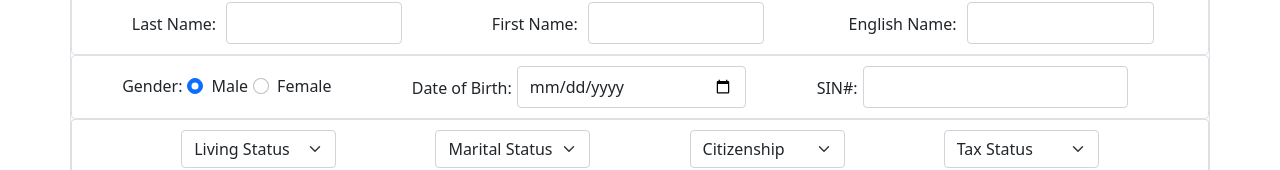
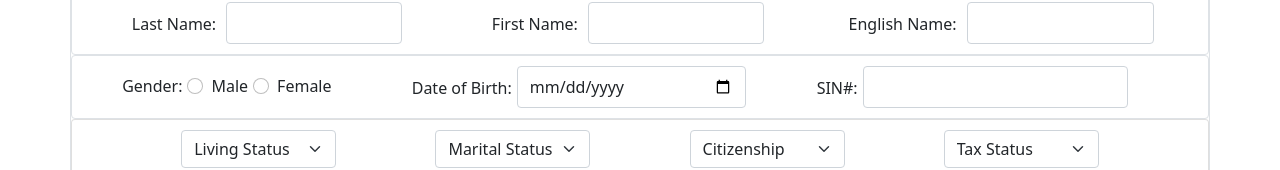
Before and after one commit to Yolanda-C-GitHub/ai-power-aifinancial-application, a React (Create React App) app in the folder Client/: page / in a window 1280 px wide. Shown: the part 168-338 px from the top of the page. Built offline with nearby package versions, Linux system fonts and the light colour scheme.

Commit message:
minor bug fix female and male option

```diff
--- a/Client/src/components/PersonalInfo/Personalinfo.js
+++ b/Client/src/components/PersonalInfo/Personalinfo.js
@@ -14,7 +14,7 @@ export default function Personalinfo() {
     const personalInfoNames = {setLastName, setFirstName, setEnglishName}
 
     // state control for 2nd part
-    const[gender, setGender]= useState("Male")
+    const[gender, setGender]= useState()
     const[birthDay, setBirthday] =useState()
     const[sinNum, setSinNum]= useState()
     const personalInfoOther = {gender,setGender, setBirthday, setSinNum}
--- a/Client/src/components/PersonalInfo/Personalinfoparts/Partfive.js
+++ b/Client/src/components/PersonalInfo/Personalinfoparts/Partfive.js
@@ -15,7 +15,10 @@ export default function Partfive(params) {
     const expiryDateRef=useRef();
     const verificationDateRef=useRef();
 
-
+    const issuingProvinceRef=useRef();
+    const commentRef=useRef();
+    const previousDeclaredRef = useRef();
+    const dischargeDateRef=useRef();
 
 
     return (
@@ -23,15 +26,15 @@ export default function Partfive(params) {
 
             <Form.Group className='formGroupEmail'>
                 <FloatingLabel className='partFiveEmail' label='Email'>
-                    <Form.Control type='email' ref={emailRef} placeholder='Email'/>
+                    <Form.Control type='email' ref={emailRef} placeholder='Email' onChange={()=>params.personalInfoPartFive.setEmail(emailRef.current.value)}/>
                 </FloatingLabel>
 
                 <FloatingLabel className='partFiveCell' label='Cell Phone'>
-                    <Form.Control placeholder='cellphone'ref={cellNumRef} />
+                    <Form.Control placeholder='cellphone'ref={cellNumRef} onChange={()=>params.personalInfoPartFive.setCellNum(cellNumRef.current.value)}/>
                 </FloatingLabel>
 
                 <FloatingLabel className='partFiveHome' label='Home Phone'>
-                    <Form.Control placeholder='homephone' ref={homeNumRef} />
+                    <Form.Control placeholder='homephone' ref={homeNumRef} onChange={()=>params.personalInfoPartFive.setHomeNum} />
                 </FloatingLabel>
 
                 <FloatingLabel className = 'partFiveWork' label='Work Phone'>
@@ -70,7 +73,7 @@ export default function Partfive(params) {
 
             <Form.Group className='IdInfo'>
                 <FloatingLabel label='Issuing Province'>
-                    <Form.Select  className='issuingProvince' >
+                    <Form.Select  className='issuingProvince' ref={issuingProvinceRef} >
                         <option value='ON'>ON</option>
                         <option value='AB'>AB</option>
                         <option value='BC'>BC</option>
@@ -88,18 +91,18 @@ export default function Partfive(params) {
                 </FloatingLabel>
 
                <FloatingLabel label='Comments'>
-                    <Form.Control type='textarea' placeholder='comment' />
+                    <Form.Control type='textarea' placeholder='comment' ref={commentRef} />
                </FloatingLabel>
 
                <FloatingLabel label='Have you previously Declared Bankruptcy?'>
-                    <Form.Select className='previouslyDeclared'>
+                    <Form.Select className='previouslyDeclared' ref={previousDeclaredRef}>
                         <option value='No'>No</option>
                         <option value='Yes'>Yes</option>
                     </Form.Select>
                </FloatingLabel>
 
                <FloatingLabel label='Discharge Date'>
-                    <Form.Control type='date' placeholder='dateOfDischarge' />
+                    <Form.Control type='date' placeholder='dateOfDischarge' ref={dischargeDateRef} />
                </FloatingLabel>
             </Form.Group>
 
--- a/Client/src/components/PersonalInfo/Personalinfoparts/Secondpart.js
+++ b/Client/src/components/PersonalInfo/Personalinfoparts/Secondpart.js
@@ -4,7 +4,8 @@ import './secondpart.css'
 
 export default function Secondpart(params) {
 
-    const genderRef = useRef()
+    const genderFemaleRef = useRef()
+    const genderMaleRef=useRef();
     const birthdayRef = useRef()
     const sinRef = useRef()
 
@@ -14,22 +15,19 @@ export default function Secondpart(params) {
         <Card className='secondPartCard d-flex border' >
 
             <Form.Group className='secondPartFormGroupGender'>
-
                 <Form.Label className ='secondPartFormGroupGenderLabel'>Gender:</Form.Label>
                 <Form.Check className = 'secondPartFormGroupGenderCheck' name='genderselector' label='Male' type='radio'
-                    ref={genderRef}
+                    ref={genderMaleRef}
                     value="Male"
-                    checked={params.personalInfoOther.gender === "Male"}
-                    onChange={() => params.personalInfoOther.setGender(genderRef.current.value)}
+                    onChange={() => params.personalInfoOther.setGender(genderMaleRef.current.value)}
                     ></Form.Check>
 
-                <Form.Check className = 'secondPartFormGroupGenderCheck' name='genderselector' label='Female' type='radio'
-                    ref={genderRef}
+                <Form.Check inline className = 'secondPartFormGroupGenderCheck' name='genderselector' label='Female' type='radio'
+                    ref={genderFemaleRef}
                     value="Female"
                     checked={params.personalInfoOther.gender === "Female"}
-                    onChange={()=>params.personalInfoOther.setGender(genderRef.current.value)}
+                    onChange={()=>params.personalInfoOther.setGender(genderFemaleRef.current.value)}
                     ></Form.Check>
-
             </Form.Group>
 
             <Form.Group className='secondPartFormGroupBirth'>
```
